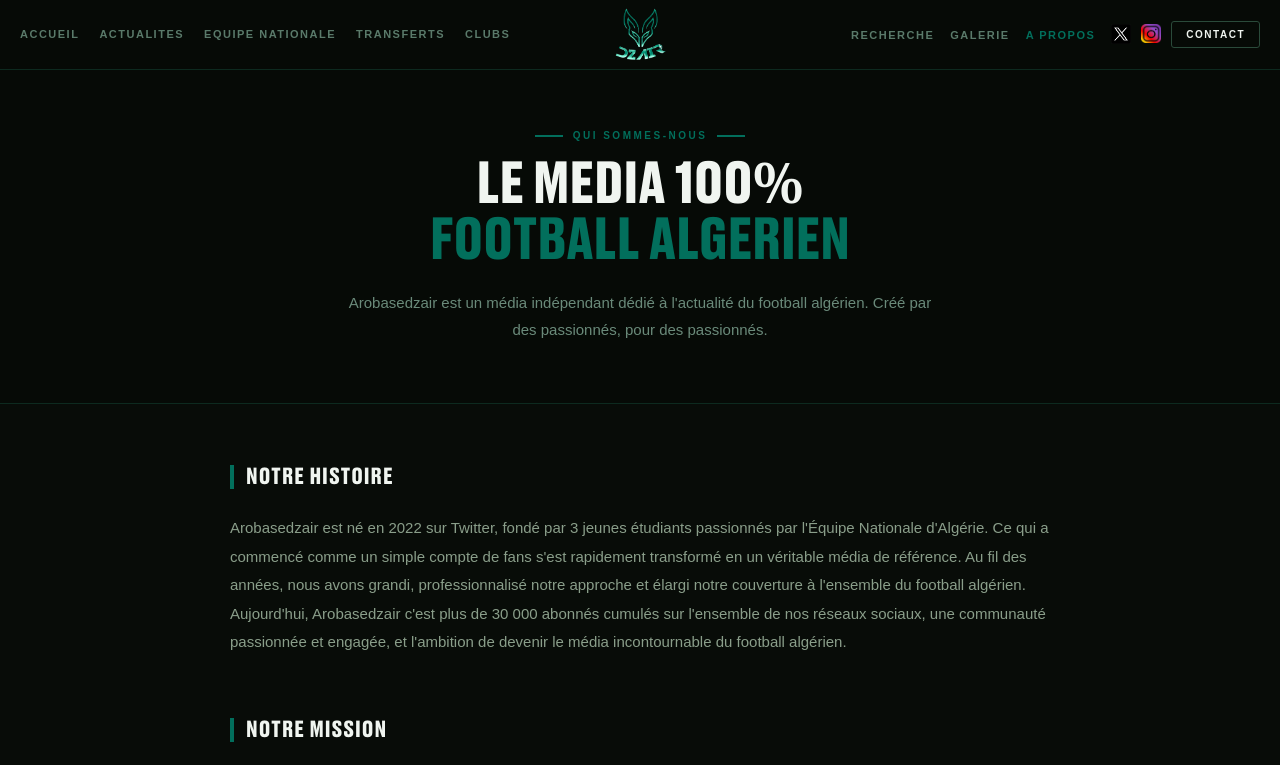
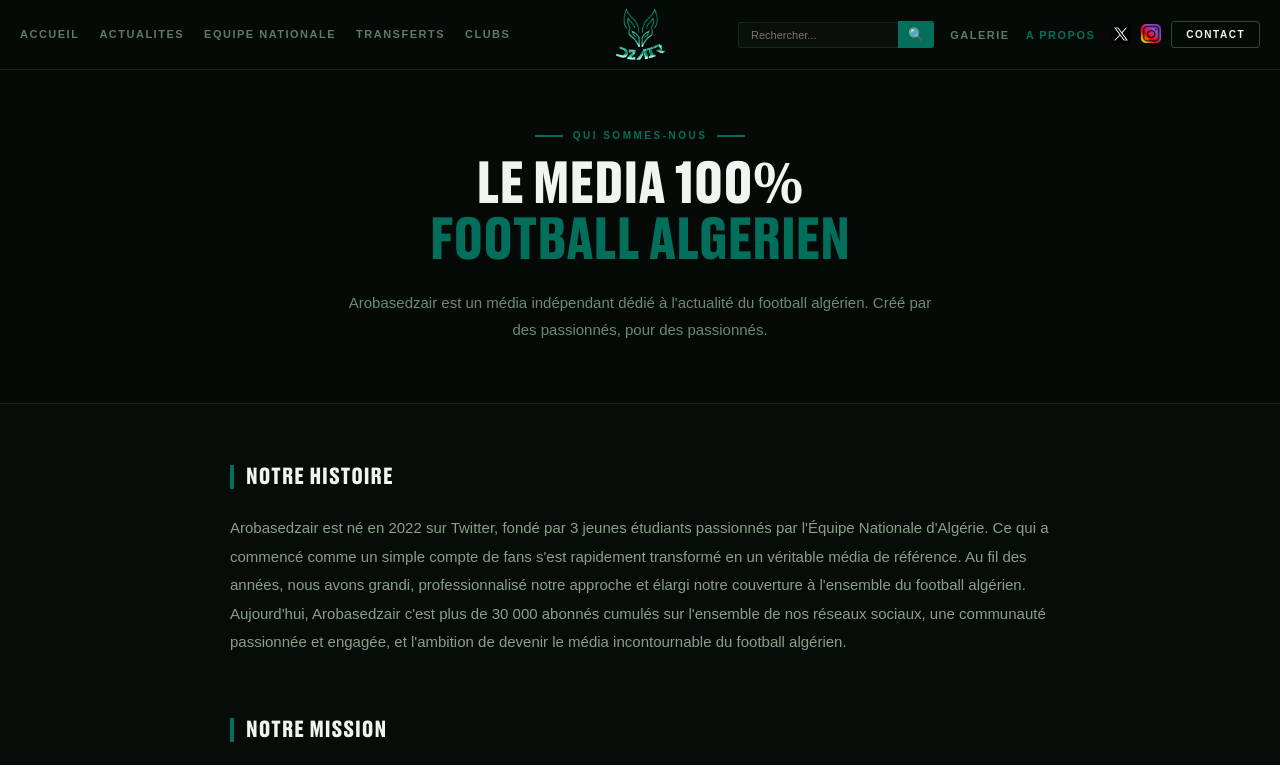
Before and after one commit to riadshr71-sketch/arobasedzair, a Next.js app: page /a-propos in a window 1280 px wide. Shown: the top 765 px of the page. Built offline with nearby package versions, Linux system fonts and the light colour scheme.

Commit message:
change recherche bar

```diff
--- a/app/components/Navbar.tsx
+++ b/app/components/Navbar.tsx
@@ -43,7 +43,16 @@ export default function Navbar({ active }: { active?: string }) {
         </a>
 
         <div className="nav-desktop-right" style={{ display: 'flex', alignItems: 'center', gap: '16px', fontSize: '11px', fontWeight: 700, textTransform: 'uppercase' as const, letterSpacing: '1.5px' }}>
-          <a href="/recherche" style={{ color: active === 'Recherche' ? '#026f5c' : '#5a7a6a', textDecoration: 'none' }}>Recherche</a>
+      <form onSubmit={(e) => { e.preventDefault(); const q = (e.currentTarget.querySelector('input') as HTMLInputElement).value; if (q.trim()) window.location.href = `/recherche?q=${encodeURIComponent(q)}`; }} style={{ display: 'flex', alignItems: 'center', gap: '0' }}>
+  <input
+    type="text"
+    placeholder="Rechercher..."
+    style={{ background: '#0a0f0a', border: '1px solid #0d2a1f', borderRight: 'none', borderRadius: '3px 0 0 3px', padding: '6px 12px', fontSize: '11px', color: '#f0f5f0', outline: 'none', width: '160px', fontFamily: 'Barlow, sans-serif' }}
+  />
+  <button type="submit" style={{ background: '#026f5c', border: 'none', borderRadius: '0 3px 3px 0', padding: '6px 10px', cursor: 'pointer', color: '#f0f5f0', fontSize: '13px', display: 'flex', alignItems: 'center' }}>
+    🔍
+  </button>
+</form>
           <a href="/galerie" style={{ color: active === 'Galerie' ? '#026f5c' : '#5a7a6a', textDecoration: 'none' }}>Galerie</a>
           <a href="/a-propos" style={{ color: active === 'A Propos' ? '#026f5c' : '#5a7a6a', textDecoration: 'none' }}>A Propos</a>
           <div style={{ display: 'flex', gap: '10px', alignItems: 'center' }}>
```
